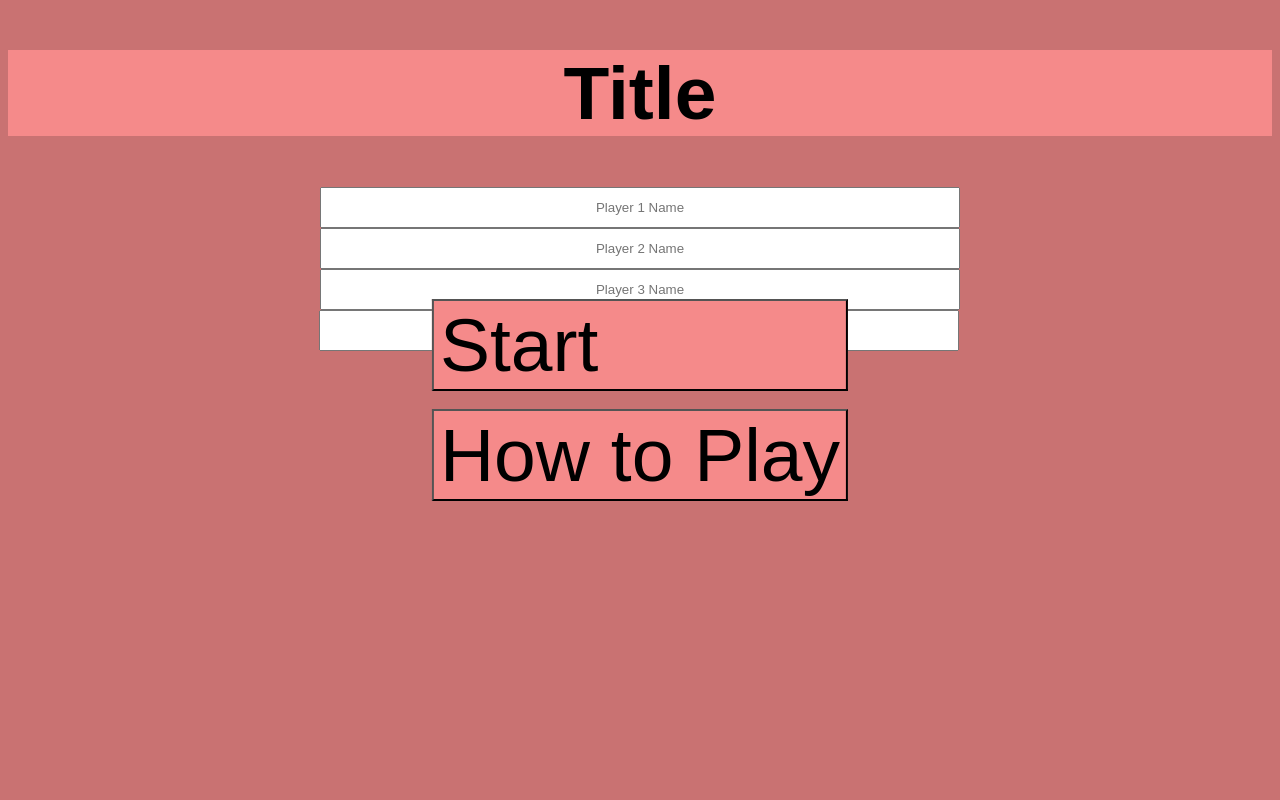
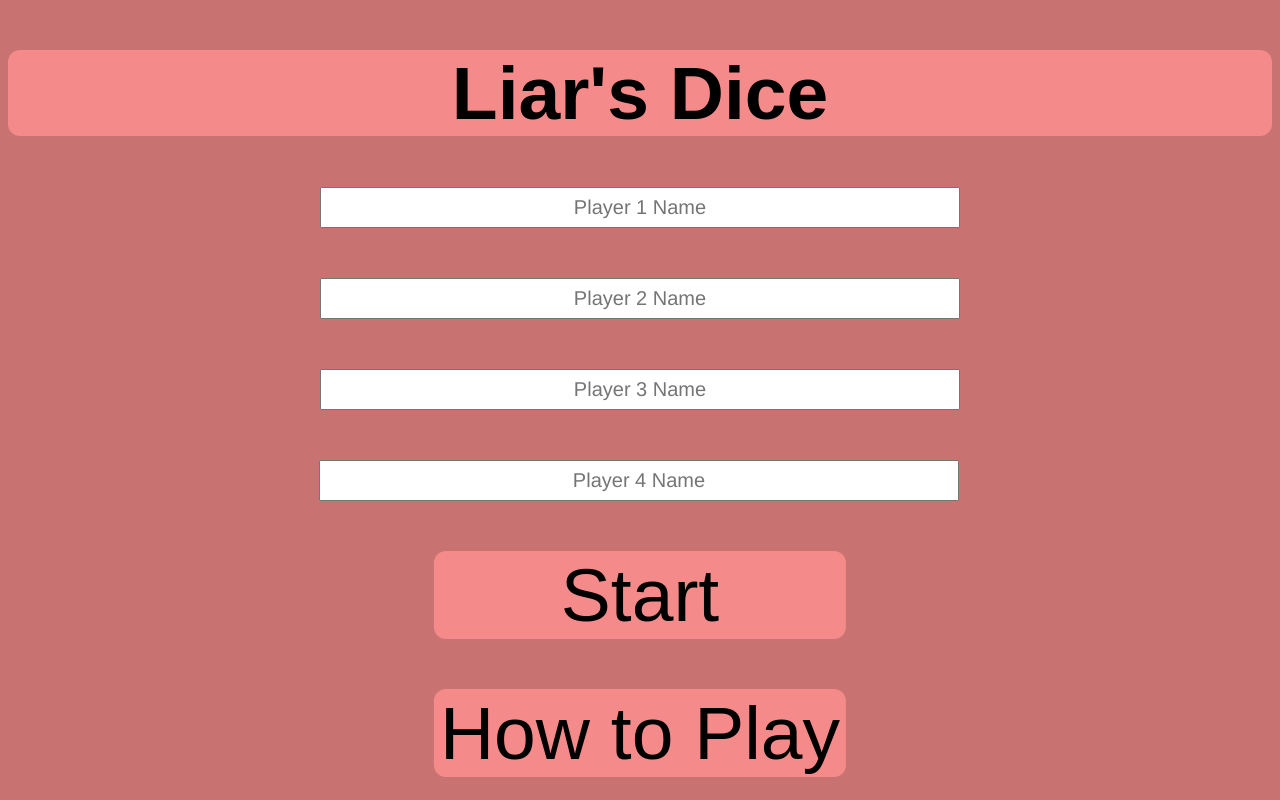
Before and after one commit to lastingParadox/liars-dice, a plain HTML site: page menu.html in a window 1280 px wide. Drawn offline with Linux system fonts and the light colour scheme.

Commit message:
Added some functionality and more styling

```diff
--- a/menu.css
+++ b/menu.css
@@ -2,13 +2,13 @@ body{
     background-color: rgb(201, 114, 114);
 }
 .titlebox{
-    padding: 25;
     border: none;
     display: block;
     background-color: #F58A8A;
     font-family: Arial, Helvetica, sans-serif;
     font-size: 75px;
     text-align: center;
+    border-radius: 12px;
 }
 
 .inputcontainer {
@@ -20,18 +20,26 @@ body{
     width: 50%;
     height: 35px;
     text-align: center;
+    font-size: 20px;
+    font-family:'Franklin Gothic Medium', 'Arial Narrow', Arial, sans-serif;
 }
 
 .player2{
     width: 50%;
     height: 35px;
     text-align: center;
+    margin-top: 50px;
+    font-size: 20px;
+    font-family:'Franklin Gothic Medium', 'Arial Narrow', Arial, sans-serif;
 }
 
 .player3{
     width: 50%;
     height: 35px;
     text-align: center;
+    margin-top: 50px;
+    font-size: 20px;
+    font-family:'Franklin Gothic Medium', 'Arial Narrow', Arial, sans-serif;
 }
 
 .player4{
@@ -39,24 +47,35 @@ body{
     height: 35px;
     text-align: center;
     margin-right: 2px;
+    margin-top: 50px;
+    font-size: 20px;
+    font-family:'Franklin Gothic Medium', 'Arial Narrow', Arial, sans-serif;
 }
 
 .start {
     padding: 25;
-    display: flex;
+    text-align: center;
     background-color: #F58A8A;
     font-family: Arial, Helvetica, sans-serif;
     font-size: 75px;
     width: 100%;
+    margin-top: 50px;
+    border-radius: 12px;
+    border: none;
 }
 
 .rules {
     padding: 25;
-    display: flex;
+    text-align: center;
     background-color: #F58A8A;
     font-family: Arial, Helvetica, sans-serif;
     font-size: 75px;
     width: 100%;
+    display: inline-block;
+    margin-top: 50px;
+    border-radius: 12px;
+    border: none;
+    transition: all 0.2s;
 }
 
 button {
@@ -65,8 +84,12 @@ button {
 
 .buttons {
     position: absolute;
-    top: 50%;
     left: 50%;
     -ms-transform: translate(-50%, -50%);
-    transform: translate(-50%, -50%);
+    transform: translate(-50%, 0%);
+
 }
+
+.buttons :hover{
+   background-color: whitesmoke;
+}
--- a/menu.html
+++ b/menu.html
@@ -5,7 +5,7 @@
             <link rel="stylesheet" href="menu.css">
         </head>
         <body">
-            <h1 class="titlebox">Title</h1>
+            <h1 class="titlebox">Liar's Dice</h1>
             <div class="inputcontainer">
                 <input class="player1" placeholder="Player 1 Name">
                 <br>
@@ -16,9 +16,12 @@
                 <input class="player4" placeholder="Player 4 Name">
             </div>
             <div class= "buttons">
-                <button class="start">Start</button>
+                <a href="game.html">
+                    <button class="start">Start</button>
+                </a>
                 <br>
-                <button class="rules">How to Play</button>
+                <button class="rules" onclick="test('Rules')">How to Play</button>
+                <script src="menu.js"></script>
             </div>
 
         </body>
--- /dev/null
+++ b/menu.js
@@ -0,0 +1,7 @@
+function test(name) {
+    alert(name + " clicked!");
+}
+
+function showRules(){
+
+}
```
